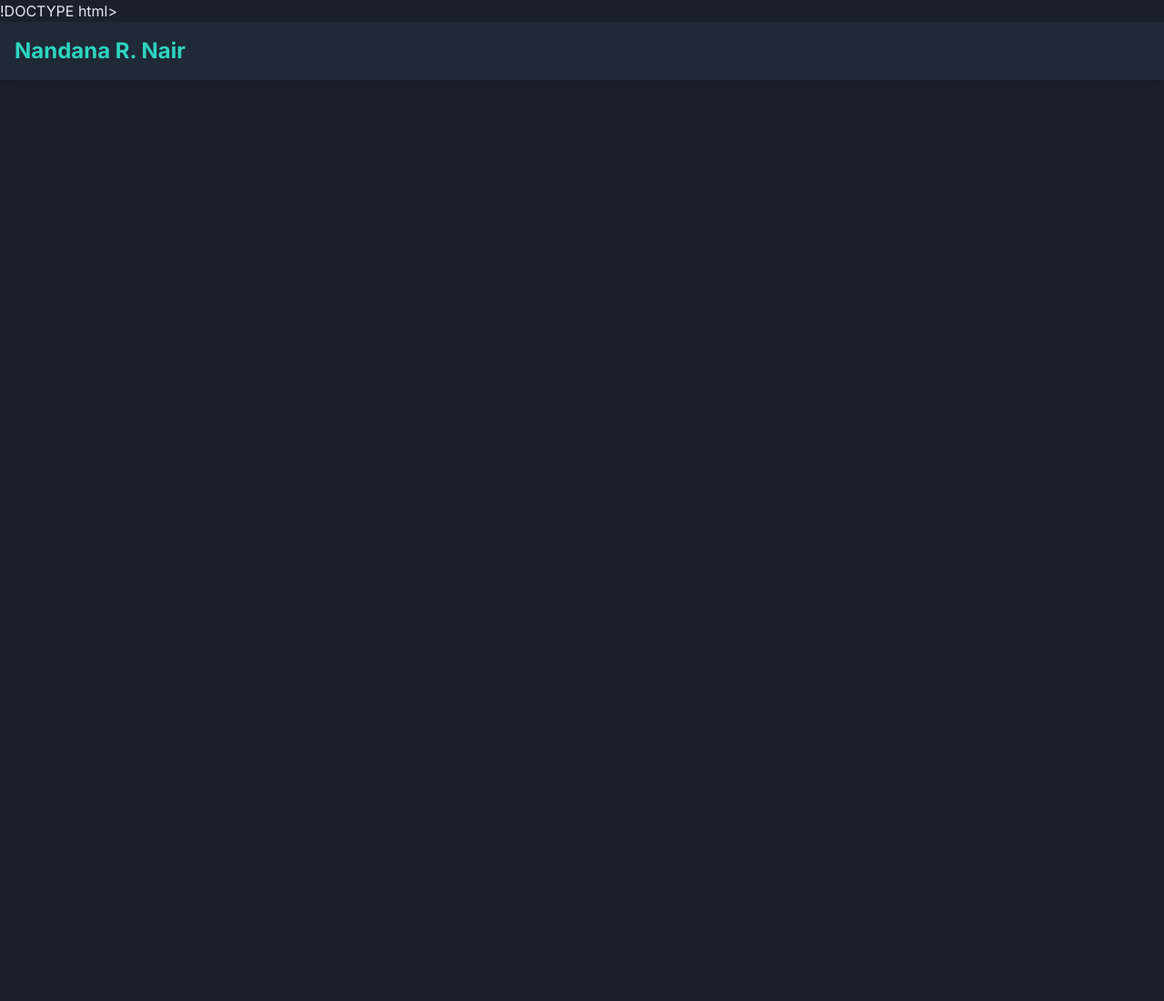
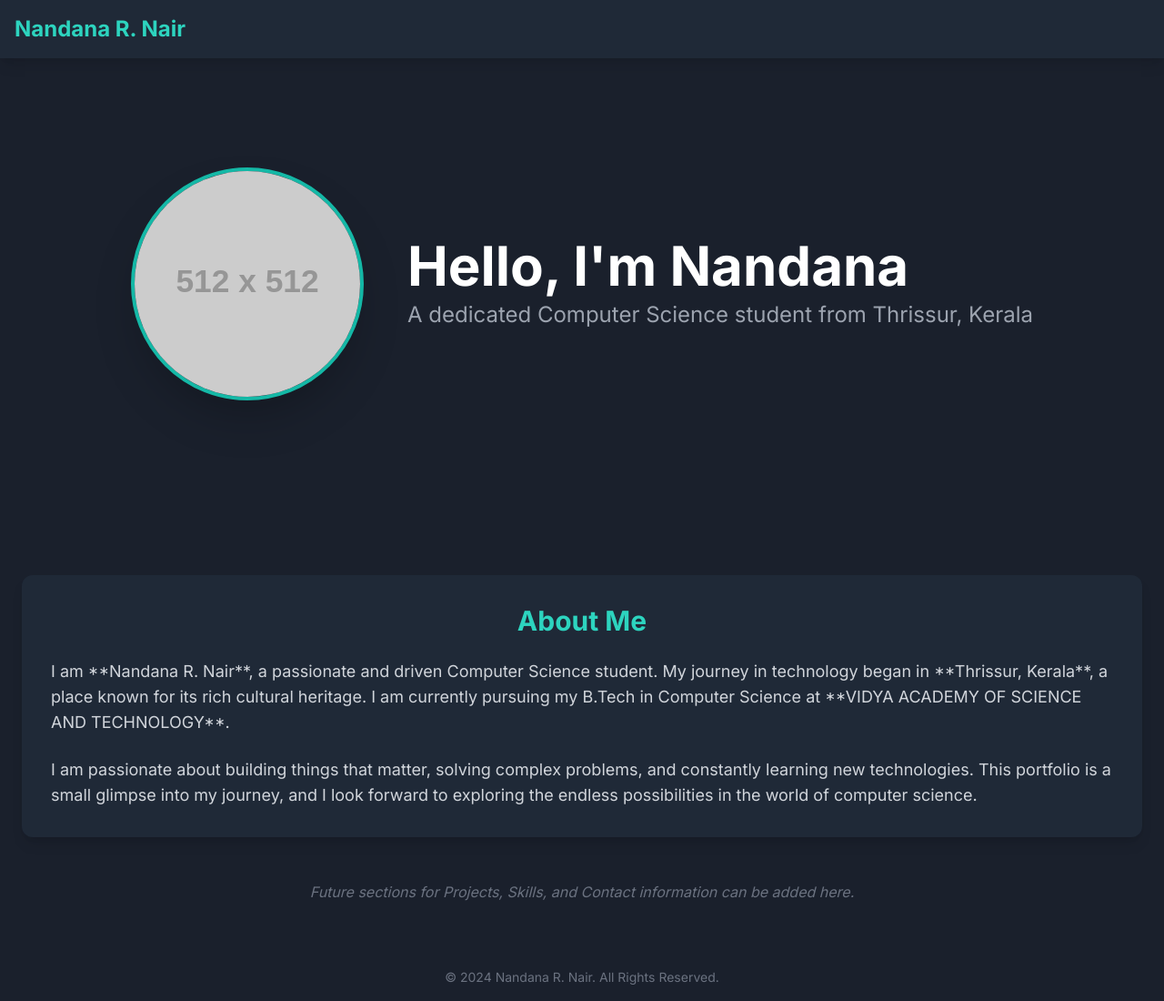
Before and after one commit to nandanarnair9bvv2020-max/nandanarnair9bvv2020-max.github.io, a plain HTML site: page index.html in a window 1280 px wide. Shown: the whole page at 91% size. Before the commit the page ends 800 px from the top, so only its background shows below. Drawn offline with nearby package versions, Linux system fonts and the light colour scheme; placeholder pictures from the web are drawn by us.

Commit message:
Update index.html

```diff
--- a/index.html
+++ b/index.html
@@ -1,4 +1,4 @@
-!DOCTYPE html>
+<!DOCTYPE html>
 <html lang="en">
 <head>
     <meta charset="UTF-8">
@@ -35,4 +35,43 @@
     <main class="container mx-auto p-6 flex-grow">
 
         <!-- Hero Section -->
-        <section id="hero" class="py-16 md:p
+        <section id="hero" class="py-16 md:py-24 text-center">
+            <div class="flex flex-col md:flex-row items-center justify-center space-y-6 md:space-y-0 md:space-x-12">
+                <div class="w-48 h-48 md:w-64 md:h-64 rounded-full overflow-hidden shadow-2xl border-4 border-teal-500 transform transition-transform duration-500 hover:scale-105">
+                    <!-- Placeholder image URL -->
+                    <img src="https://placehold.co/512x512/2d3748/e2e8f0?text=Profile" alt="Profile Picture" class="w-full h-full object-cover">
+                </div>
+                <div class="text-center md:text-left">
+                    <h2 class="text-4xl md:text-6xl font-extrabold text-white leading-tight mb-2">Hello, I'm Nandana</h2>
+                    <p class="text-xl md:text-2xl text-gray-400">A dedicated Computer Science student from Thrissur, Kerala</p>
+                </div>
+            </div>
+        </section>
+
+        <!-- About Me Section -->
+        <section id="about" class="bg-gray-800 p-8 rounded-xl shadow-lg mt-12 md:mt-24">
+            <h3 class="text-3xl font-bold text-teal-400 mb-6 text-center">About Me</h3>
+            <div class="space-y-6 text-gray-300 text-lg">
+                <p>
+                    I am **Nandana R. Nair**, a passionate and driven Computer Science student. My journey in technology began in **Thrissur, Kerala**, a place known for its rich cultural heritage. I am currently pursuing my B.Tech in Computer Science at **VIDYA ACADEMY OF SCIENCE AND TECHNOLOGY**.
+                </p>
+                <p>
+                    I am passionate about building things that matter, solving complex problems, and constantly learning new technologies. This portfolio is a small glimpse into my journey, and I look forward to exploring the endless possibilities in the world of computer science.
+                </p>
+            </div>
+        </section>
+
+        <!-- Placeholder for future sections like Projects or Skills -->
+        <section class="mt-12 text-center text-gray-500 italic">
+            <p>Future sections for Projects, Skills, and Contact information can be added here.</p>
+        </section>
+
+    </main>
+
+    <!-- Footer -->
+    <footer class="p-4 mt-8 text-center text-gray-500 text-sm">
+        <p>&copy; 2024 Nandana R. Nair. All Rights Reserved.</p>
+    </footer>
+
+</body>
+</html>
```
